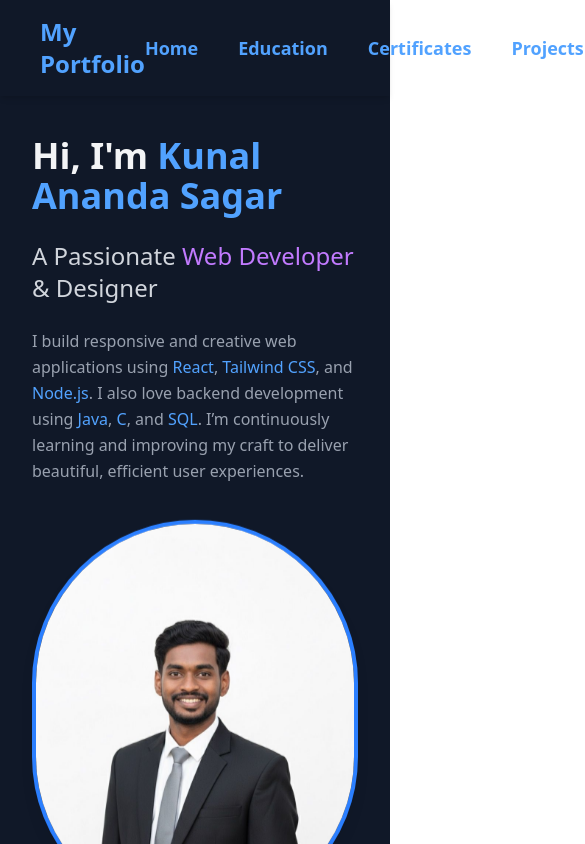
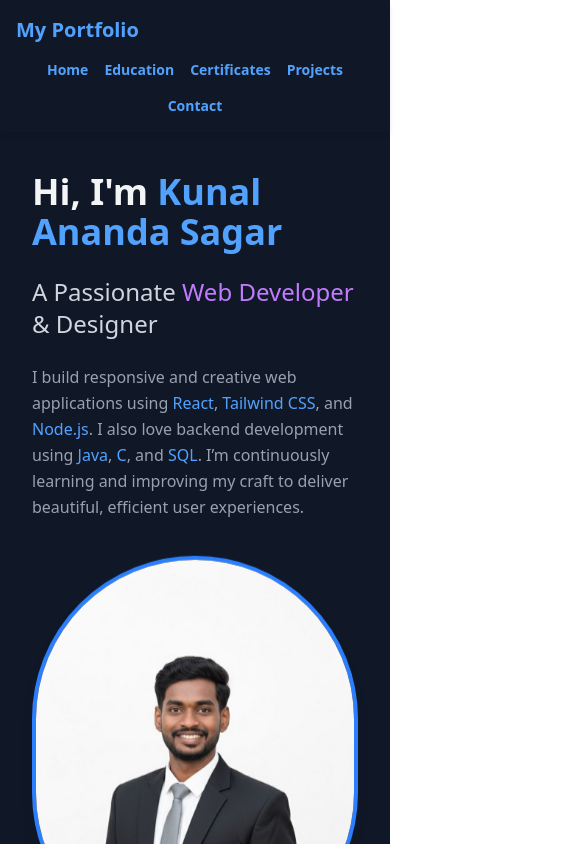
Before and after one commit to KunalSagar0615/my-portfolio, a React (Vite) app: page / in a window 390 px wide. Shown: the top 844 px of the page, 585 px wide, since content can reach past the window. Built offline with nearby package versions, Linux system fonts and the light colour scheme.

Commit message:
commit "commit"

```diff
--- a/src/components/Navbar.jsx
+++ b/src/components/Navbar.jsx
@@ -1,22 +1,58 @@
-import React from 'react'
-import { NavLink } from 'react-router-dom'
+import React from "react";
+import { HiOutlineViewList } from "react-icons/hi";
+import { NavLink } from "react-router-dom";
 
 const Navbar = () => {
-    return (
-        <nav className='flex justify-between items-center px-10 py-4 bg-gray-900 text-gray-100 shadow-md sticky top-0 z-50'>
-            <h1 className='text-2xl font-bold text-blue-400 hover:text-blue-300 transition'>
-                My Portfolio
-            </h1>
+  return (
+    <nav className="flex flex-wrap gap-4 justify-between items-center px-4 sm:px-6 md:px-10 py-4 bg-gray-900 text-gray-100 shadow-md sticky top-0 z-50">
+      <h1 className="text-xl sm:text-2xl font-bold text-blue-400 hover:text-blue-300 transition">
+        My Portfolio
+      </h1>
 
-            <ul className='flex gap-10 text-lg font-medium'>
-                <li><NavLink className='cursor-pointer hover:text-blue-400 transition text-blue-400 font-semibold' to="/">Home</NavLink></li>
-                <li><NavLink className='cursor-pointer hover:text-blue-400 transition text-blue-400 font-semibold' to="/education">Education</NavLink></li>
-                <li><NavLink className='cursor-pointer hover:text-blue-400 transition text-blue-400 font-semibold' to="/certification">Certificates</NavLink></li>
-                <li><NavLink className='cursor-pointer hover:text-blue-400 transition text-blue-400 font-semibold' to="/projects">Projects</NavLink></li>
-                <li><NavLink className='cursor-pointer hover:text-blue-400 transition text-blue-400 font-semibold' to="/contact">Contact</NavLink></li>
-            </ul>
-        </nav>
-    )
-}
+      <ul className="flex flex-wrap justify-center gap-4 sm:gap-6 md:gap-10 text-sm sm:text-base md:text-lg font-medium">
+        <li>
+          <NavLink
+            className="cursor-pointer hover:text-blue-400 transition text-blue-400 font-semibold"
+            to="/"
+          >
+            Home
+          </NavLink>
+        </li>
+        <li>
+          <NavLink
+            className="cursor-pointer hover:text-blue-400 transition text-blue-400 font-semibold"
+            to="/education"
+          >
+            Education
+          </NavLink>
+        </li>
+        <li>
+          <NavLink
+            className="cursor-pointer hover:text-blue-400 transition text-blue-400 font-semibold"
+            to="/certification"
+          >
+            Certificates
+          </NavLink>
+        </li>
+        <li>
+          <NavLink
+            className="cursor-pointer hover:text-blue-400 transition text-blue-400 font-semibold"
+            to="/projects"
+          >
+            Projects
+          </NavLink>
+        </li>
+        <li>
+          <NavLink
+            className="cursor-pointer hover:text-blue-400 transition text-blue-400 font-semibold"
+            to="/contact"
+          >
+            Contact
+          </NavLink>
+        </li>
+      </ul>
+    </nav>
+  );
+};
 
-export default Navbar
+export default Navbar;
```
